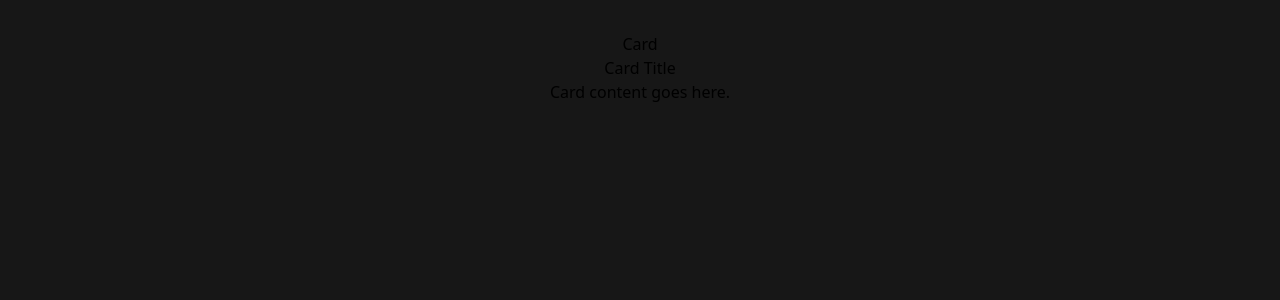
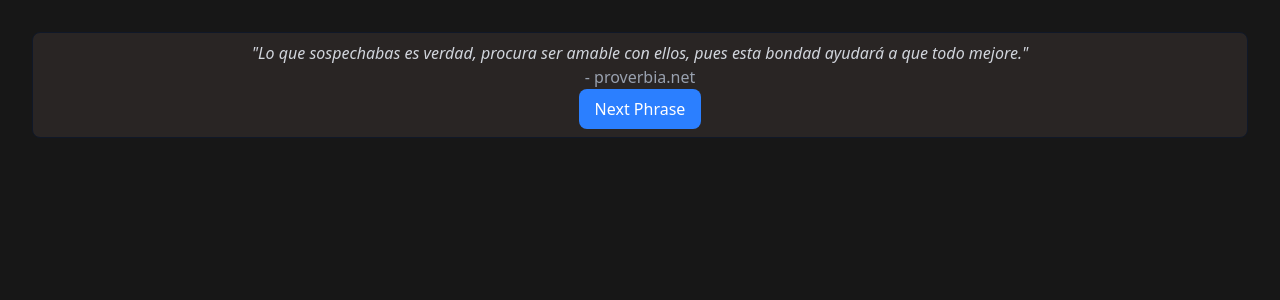
Before and after one commit to ArtiyxDev/academlo-random-phrases, a React (Vite) app: page / in a window 1280 px wide. Shown: the top 300 px of the page. Built offline with nearby package versions, Linux system fonts and the light colour scheme.

Commit message:
feat: refactor App component and add card components for displaying phrases

```diff
--- a/src/App.tsx
+++ b/src/App.tsx
@@ -1,13 +1,46 @@
+import { useEffect, useState } from "react";
 import "./App.css";
-import Card from "./components/Card";
+import Card from "./components/card/Card";
+import CardPhrase from "./components/card/CardPhrase";
+import JsonDataMapper from "./libs/JsonDataMapper";
+import CardAuthor from "./components/card/CardAuthor";
+import CardButton from "./components/card/CardButton";
+import database from "./data/phrases.json";
 
+interface PhraseItem {
+    id: number;
+    phrase: string;
+    author: string;
+}
 function App() {
+    const [phrases, setPhrases] = useState<PhraseItem[]>([]);
+    const [currentPhraseIndex, setCurrentPhraseIndex] = useState(0);
+
+    useEffect(() => {
+        const mappedPhrases = JsonDataMapper<PhraseItem>(
+            JSON.stringify(database),
+        );
+        setPhrases(mappedPhrases);
+    }, []);
+
+    const handleNextPhrase = () => {
+        setCurrentPhraseIndex((prevIndex) =>
+            prevIndex === phrases.length - 1 ? 0 : prevIndex + 1,
+        );
+    };
+
+    if (phrases.length === 0) {
+        return <div>Loading...</div>;
+    }
     return (
         <>
             <main>
-        <Card >
-          <h2>Card Title</h2>
-          <p>Card content goes here.</p>
+                <Card>
+                    <CardPhrase phrase={phrases[currentPhraseIndex].phrase} />
+                    <CardAuthor author={phrases[currentPhraseIndex].author} />
+                    <CardButton onClick={handleNextPhrase}>
+                        Next Phrase
+                    </CardButton>
                 </Card>
             </main>
         </>
--- a/src/components/Card.tsx
+++ b/src/components/card/Card.tsx
@@ -8,8 +8,9 @@ interface CardProps {
 function Card({ children, className = "" }: CardProps) {
   return (
     <>
-      <div className={`bg ${className}`}>Card</div>
+      <div className={`bg-stone-800 rounded-lg border border-gray-900 py-2 ${className}`}>
       {children}
+      </div>
     </>
   );
 }
--- /dev/null
+++ b/src/components/card/CardAuthor.tsx
@@ -0,0 +1,12 @@
+interface CardAuthorProps {
+  author: string;
+  className?: string;
+}
+
+function CardAuthor({ author, className = "" }: CardAuthorProps) {
+  return (
+    <p className={`text-gray-400 ${className}`}>- {author}</p>
+  )
+}
+
+export default CardAuthor;
--- /dev/null
+++ b/src/components/card/CardButton.tsx
@@ -0,0 +1,20 @@
+import type React from "react";
+
+interface CardButtonProps {
+    children: React.ReactNode;
+    onClick: () => void;
+    className?: string;
+}
+
+function CardButton({ children, onClick, className = "" }: CardButtonProps) {
+    return (
+        <button
+            onClick={onClick}
+            className={`rounded-lg bg-blue-500 px-4 py-2 text-white ${className}`}
+        >
+            {children}
+        </button>
+    );
+}
+
+export default CardButton;
--- /dev/null
+++ b/src/components/card/CardPhrase.tsx
@@ -0,0 +1,12 @@
+interface CardPhraseProps {
+  phrase: string;
+  className?: string;
+}
+
+function CardPhrase({ phrase, className = "" }: CardPhraseProps) {
+  return (
+    <p className={`text-gray-300 italic ${className}`}>"{phrase}"</p>
+  )
+}
+
+export default CardPhrase
```
Lines whose indentation alone changed are shown as unchanged.
